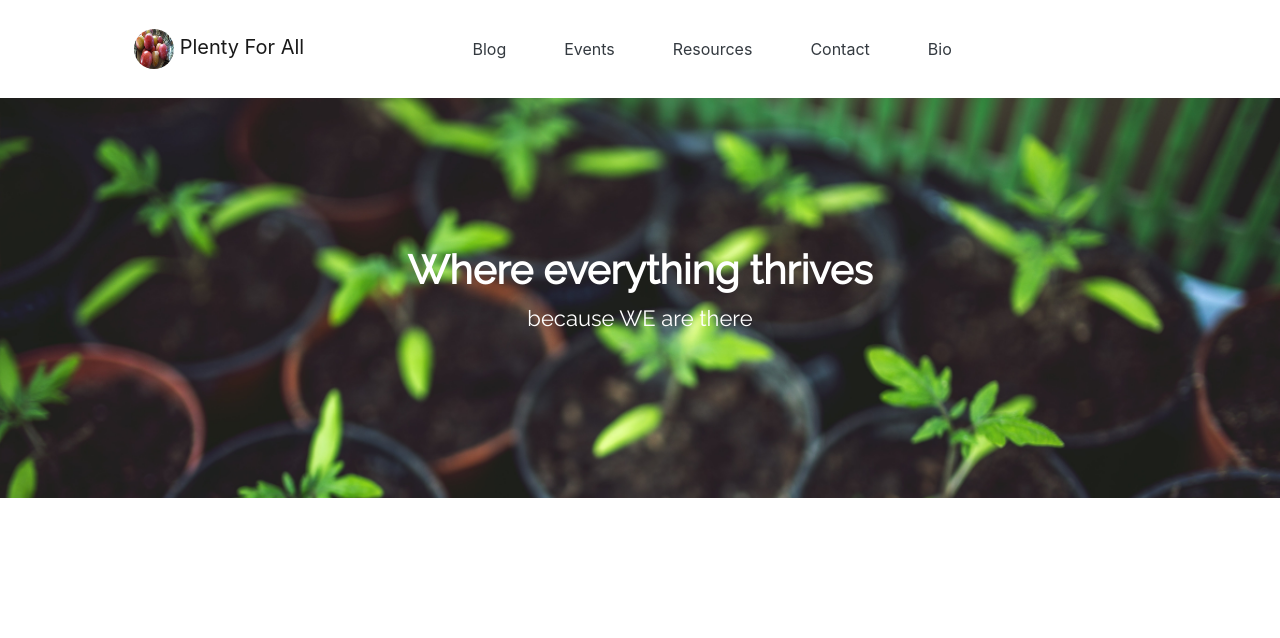
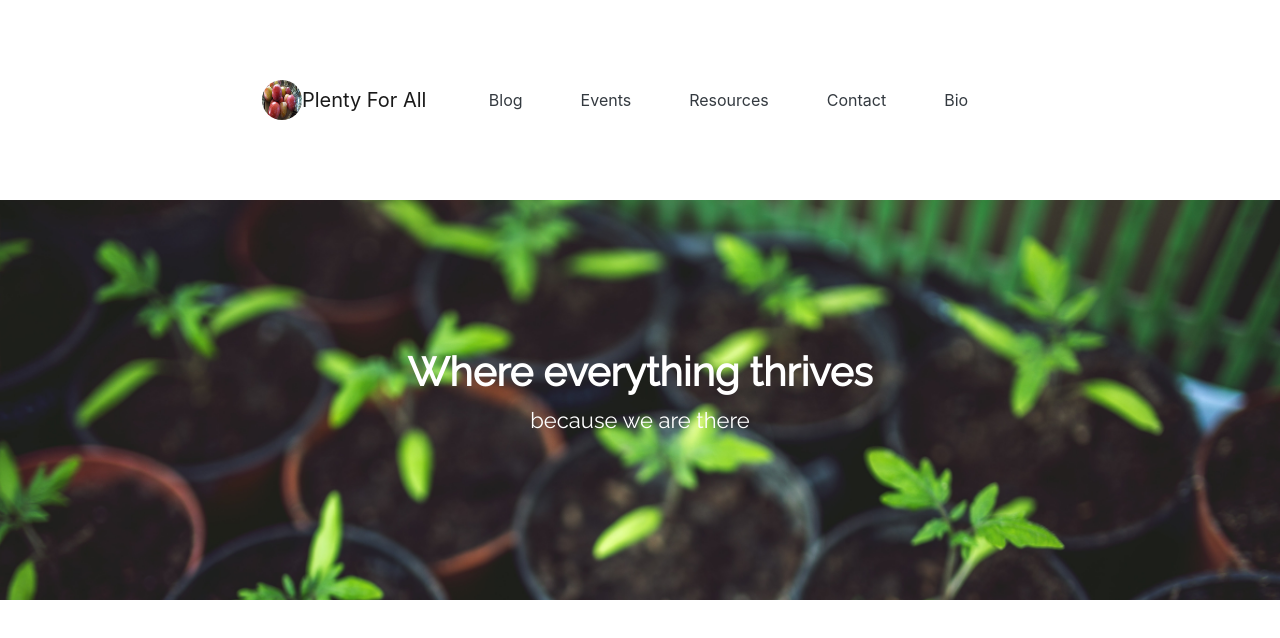
Before and after one commit to bumper21/plenty_for_all_react, a React (Create React App) app: page / in a window 1280 px wide. Shown: the top 638 px of the page. Built offline with nearby package versions, Linux system fonts and the light colour scheme.

Commit message:
aligned navbar brand

```diff
--- a/src/components/HomePage/Jumbotron/Jumbotron.js
+++ b/src/components/HomePage/Jumbotron/Jumbotron.js
@@ -8,7 +8,7 @@ class HomePageJumbotron extends Component {
       <Jumbotron fluid>
         <Container>
           <h1>Where everything thrives</h1>
-          <p>because WE are there</p>
+          <p>because we are there</p>
         </Container>
       </Jumbotron>
     );
--- a/src/components/NavBar/NavBar.js
+++ b/src/components/NavBar/NavBar.js
@@ -8,8 +8,8 @@ const NavBar = props => {
 
   return (
     <>
-      <Container className="navBarContainer pl-5 pr-5">
-        <Navbar collapseOnSelect expand="lg" bg="white" className="d-flex pt-4 pb-4">
+      <Container className="navBarContainer">
+        <Navbar collapseOnSelect expand="lg" bg="white" >
           <Navbar.Brand href="#HomePage">
             <Image
               src="/images/plums.jpg"
@@ -21,7 +21,7 @@ const NavBar = props => {
             {' Plenty For All'}
           </Navbar.Brand>
           <Navbar.Toggle aria-controls="responsive-navbar-nav" />
-          <Navbar.Collapse id="responsive-navbar-nav" className="justify-content-center">
+          <Navbar.Collapse id="responsive-navbar-nav">
             <Nav>
               <Nav.Link className="text-dark" href="">Blog</Nav.Link>
               <Nav.Link className="text-dark" href="">Events</Nav.Link>
--- a/src/components/NavBar/NavBar.scss
+++ b/src/components/NavBar/NavBar.scss
@@ -1,3 +1,17 @@
+.navBarContainer {
+  display: flex;
+  justify-content: space-around;
+  align-items: center;
+  height: 25vh;
+}
+
+.navBarContainer .navbar-brand {
+  display: flex;
+  align-items: center;
+  padding-right: 3vw;
+
+}
+
 #responsive-navbar-nav .navbar-nav a {
   padding-right: 50px;
 }
```
